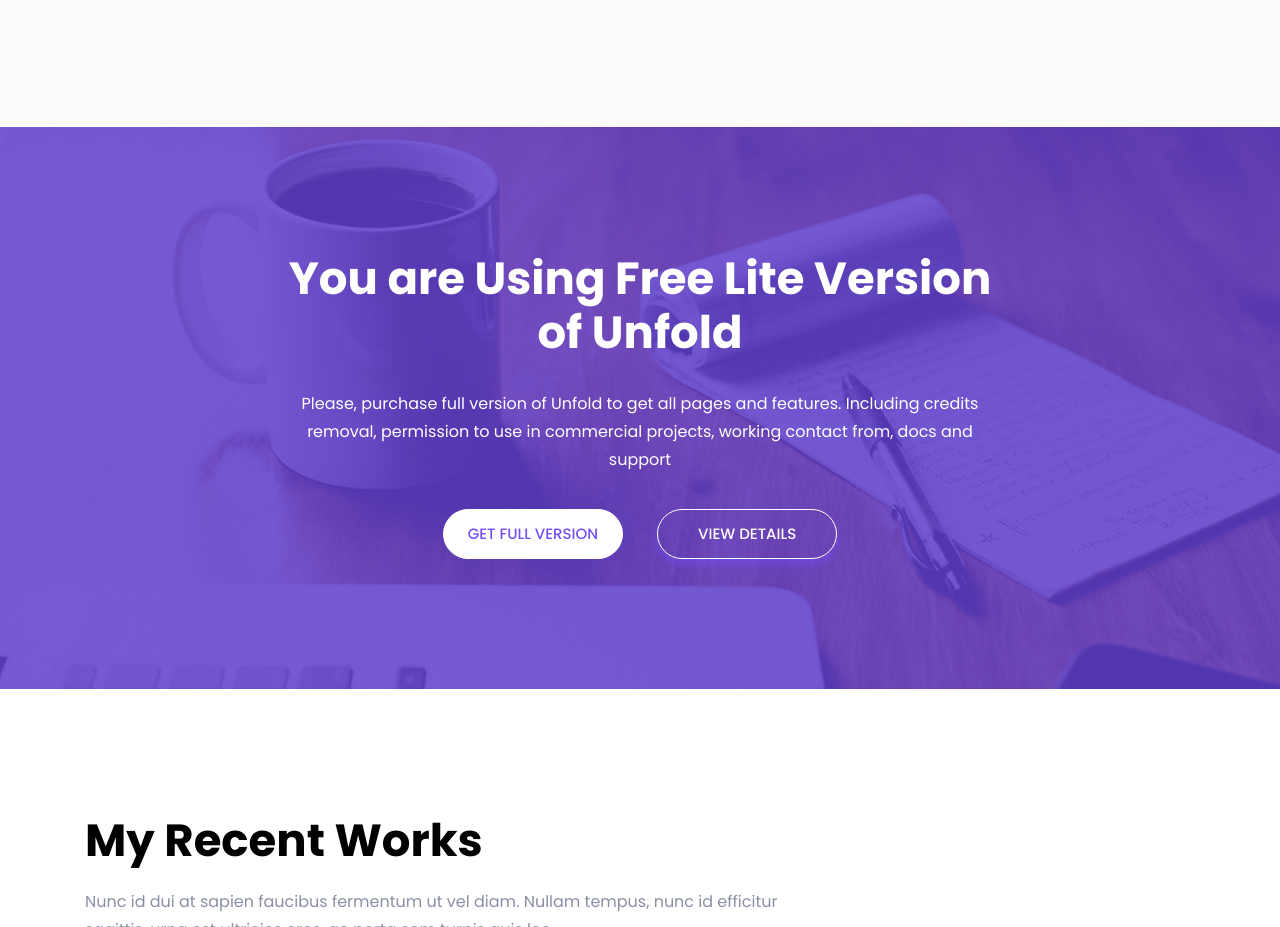
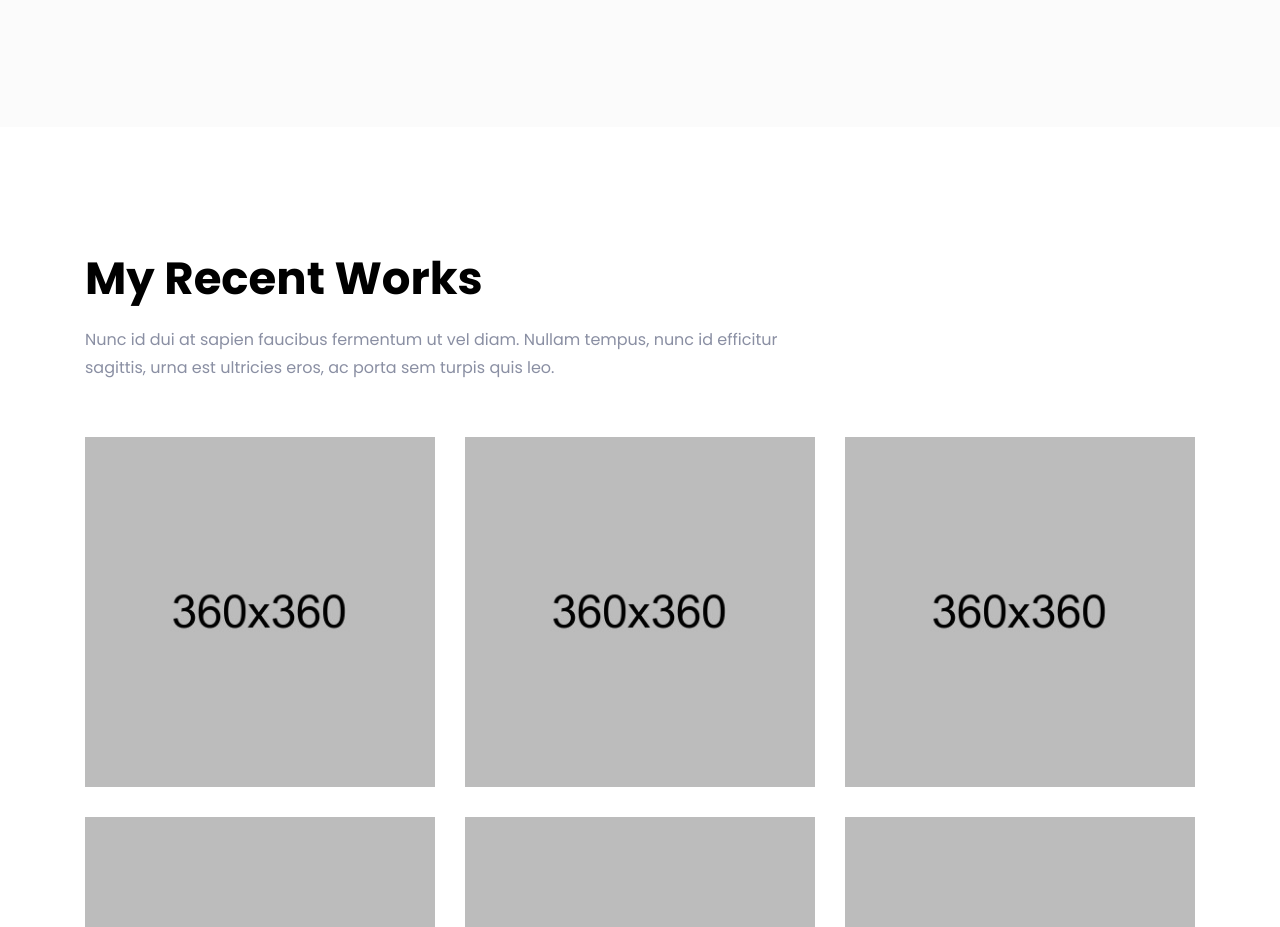
Before and after one commit to ariyoilhamsaputro/ariyoportfolio, a plain HTML site: page index.html in a window 1280 px wide. Shown: the part 2344-3271 px from the top of the page. Drawn offline with Linux system fonts and the light colour scheme; files whose address does not match are found by name.

Commit message:
Update index.html

```diff
--- a/index.html
+++ b/index.html
@@ -377,27 +377,6 @@
     </section>
 
     <!--====== SERVICES PART ENDS ======-->
-
-    <!--====== CALL TO ACTION PART START ======-->
-
-    <section id="call-to-action" class="call-to-action pt-125 pb-130 bg_cover" style="background-image: url(assets/images/call-to-action.jpg)">
-        <div class="container">
-            <div class="row justify-content-center">
-                <div class="col-xl-8 col-lg-9">
-                    <div class="call-action-content text-center">
-                        <h2 class="action-title">You are Using Free Lite Version of Unfold</h2>
-                        <p>Please, purchase full version of Unfold to get all pages and features. Including credits removal, permission to use in commercial projects, working contact from, docs and support</p>
-                        <ul>
-                            <li><a class="main-btn custom" rel="nofollow" href="https://rebrand.ly/unfold-ud">Get Full Version</a></li>
-                            <li><a class="main-btn custom-2" rel="nofollow" href="https://rebrand.ly/unfold-ud">View Details</a></li>
-                        </ul>
-                    </div> <!-- call action content -->
-                </div>
-            </div> <!-- row -->
-        </div> <!-- container -->
-    </section>
-
-    <!--====== CALL TO ACTION PART ENDS ======-->
 
     <!--====== WORK PART START ======-->
 
```
